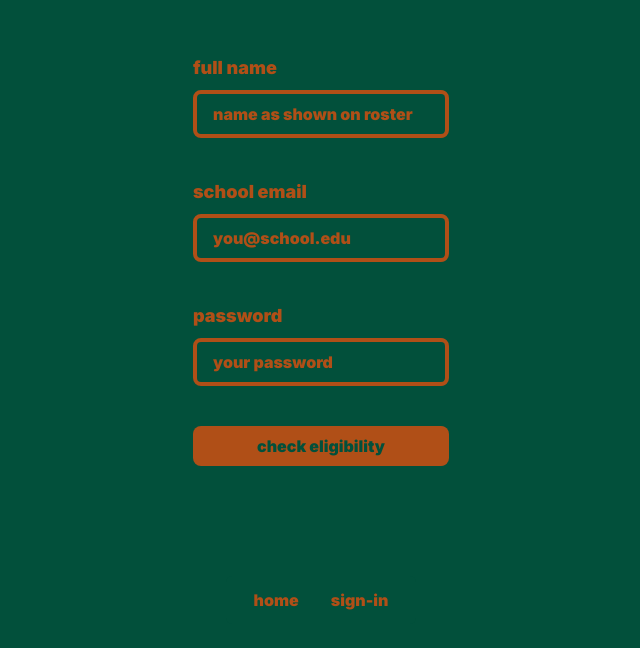
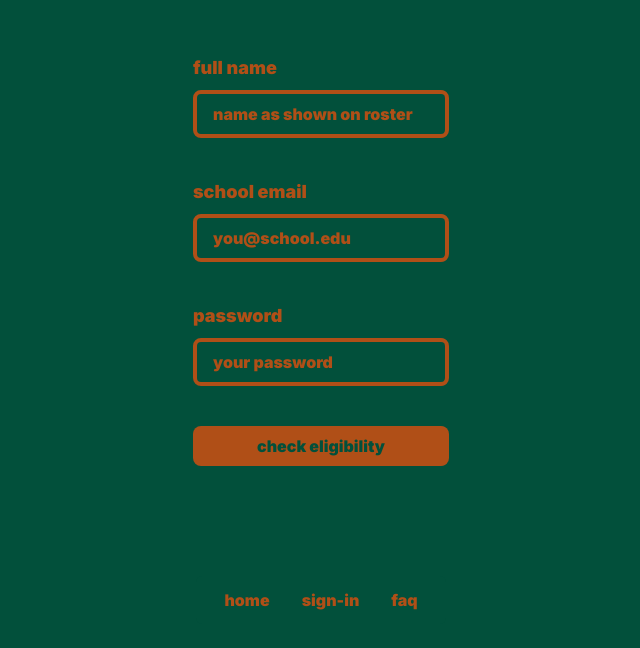
Before and after one commit to luciusscala/collegiatenetwork, a Next.js app: page /sign-up in a window 1280 px wide. Shown: the part 152-800 px from the top of the page, without its empty margins (319-959 px from the left). Built offline with nearby package versions, Linux system fonts and the light colour scheme.

Commit message:
added faq to navbar on signup page

```diff
--- a/app/(auth-pages)/sign-up/page.tsx
+++ b/app/(auth-pages)/sign-up/page.tsx
@@ -5,6 +5,7 @@ import { Input } from "@/components/ui/input";
 import { Label } from "@/components/ui/label";
 import Link from "next/link";
 import Navbar from "@/components/Navbar";
+import { getHmrRefreshHash } from "next/dist/server/app-render/work-unit-async-storage.external";
 
 export default async function Signup(props: {
   searchParams: Promise<Message>;
@@ -35,6 +36,7 @@ export default async function Signup(props: {
         <Navbar navItems={[
           { href: "/", label: "home" },
           { href: "/sign-in", label: "sign-in" },
+          { href: "/faq", label: "faq" }
         ]} />
       </div>
     </>
```
